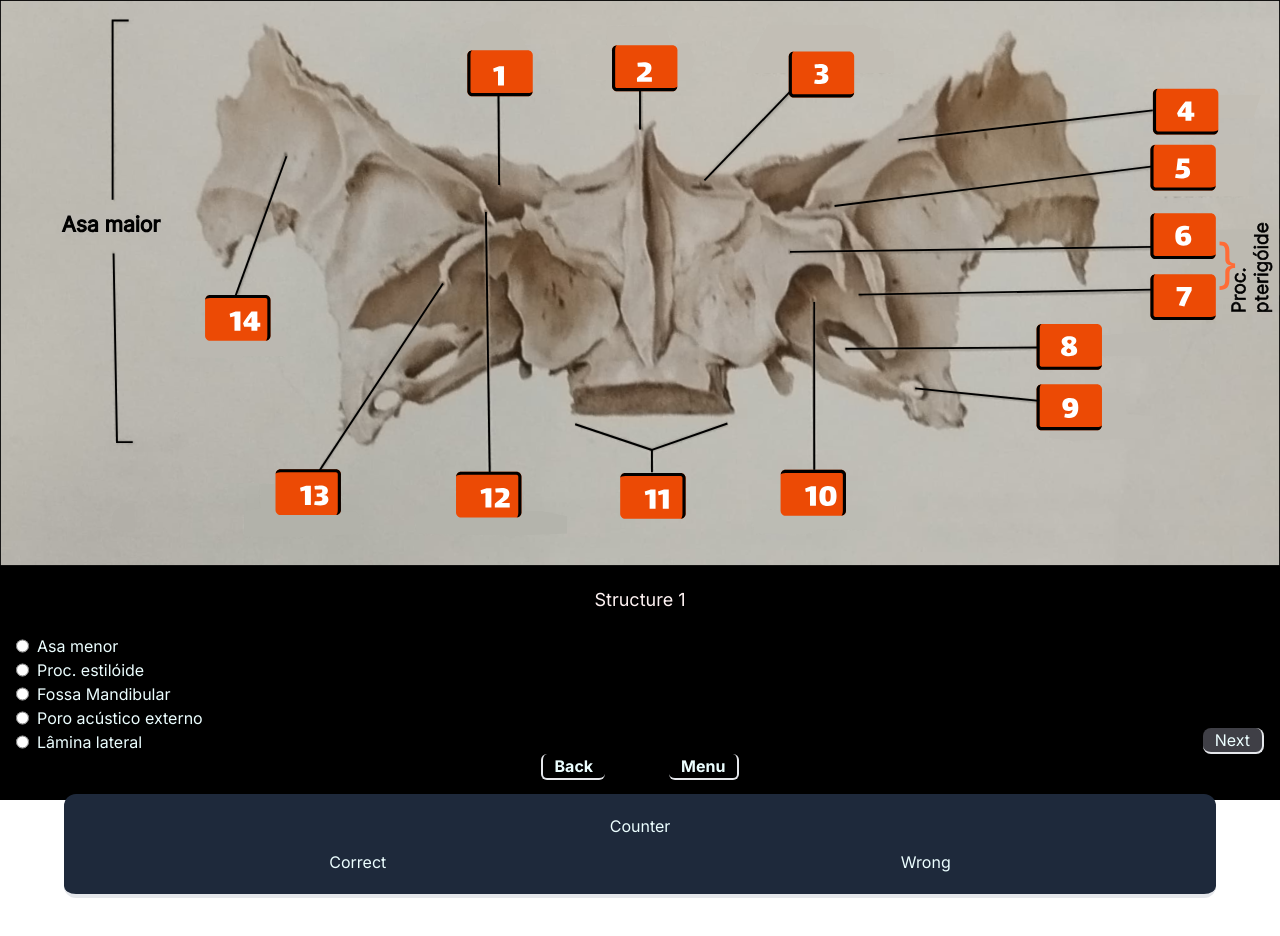
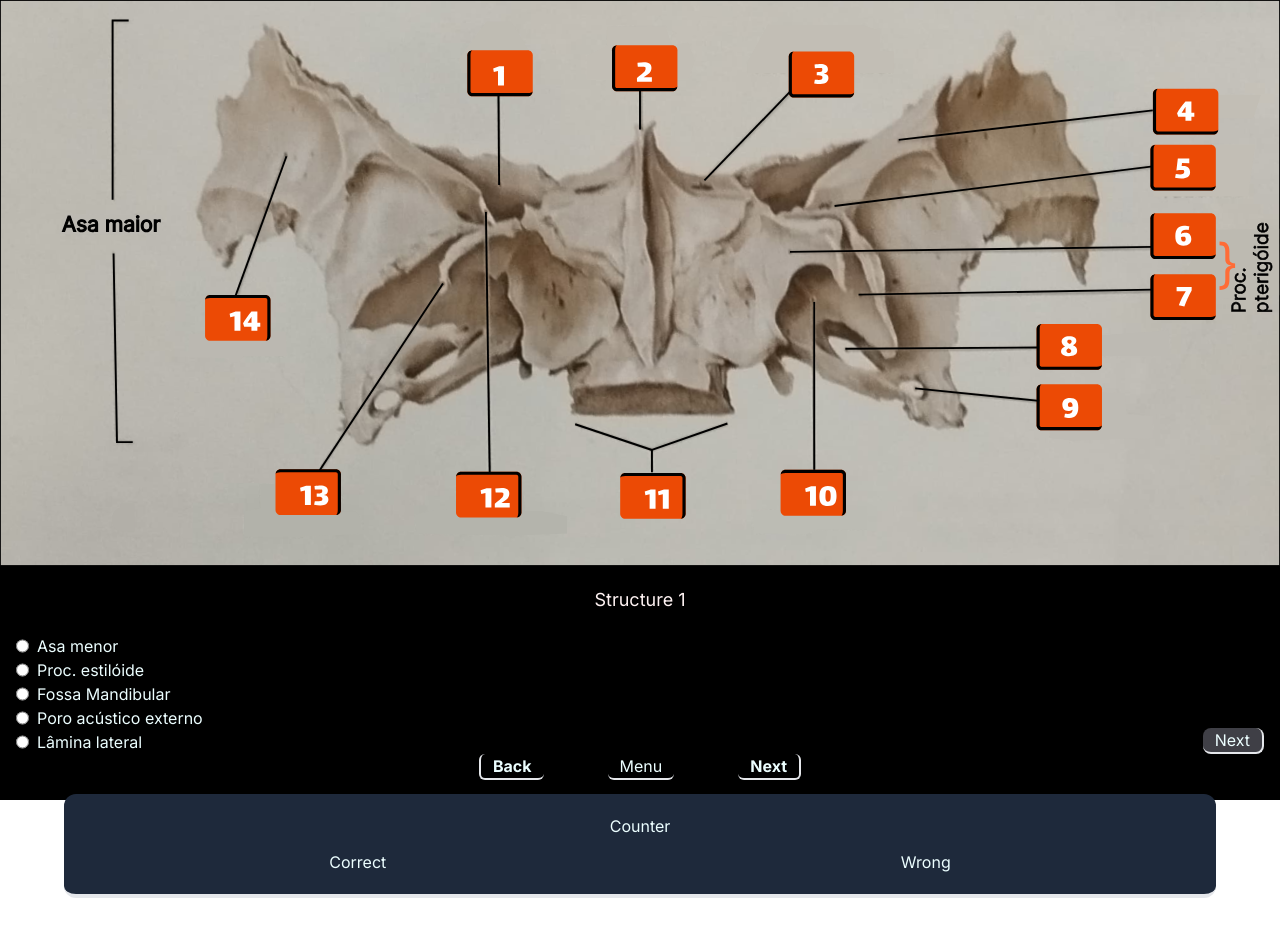
Before and after one commit to GreenProgramDev/odonto-anat-challenge, a Next.js app: page /menu/occipital/quiz4 in a window 1280 px wide. Built offline with nearby package versions, Linux system fonts and the light colour scheme.

Commit message:
chore: update new quiz5, update router from quiz3 and quiz4

```diff
--- a/src/app/menu/occipital/quiz3/page.tsx
+++ b/src/app/menu/occipital/quiz3/page.tsx
@@ -71,9 +71,7 @@ export default function Quiz3() {
                             <button className='text-cyan-50 absolute  p-3  h-5  bg-zinc-700 flex items-center text- text-center border-b-2 border-r-2 rounded-lg' onClick={handleNextQuest} type='button'>{nextButtonText}</button>
                         </div>
                     </div>
-
                     <Counter />
-
                 </form>
                 <div className='fixed bottom-5 flex gap-16 pt-10'>
                     <ButtonBack/>
--- a/src/app/menu/occipital/quiz4/page.tsx
+++ b/src/app/menu/occipital/quiz4/page.tsx
@@ -56,7 +56,7 @@ export default function Quiz4() {
 
    const structureTitle = `Structure ${structureIndex + 1}`
    const nextButtonText = structureIndex === structure.length - 1
-   ?   <Link className="" href="/menu">Finish</Link>
+   ?   <Link className="" href="/menu/occipital/quiz5">Finish</Link>
    : "Next"
 
 
@@ -81,11 +81,14 @@ export default function Quiz4() {
             <Counter />
 
             </form>
-            <div className='fixed bottom-5 flex gap-16 pt-10'>
-                <ButtonBack/>
-                <Link className="text-cyan-50 border-r-2 border-b-2 rounded-md px-3 font-bold  " href="/menu">
+                <div className='fixed bottom-5 flex gap-16 pt-10'>
+                    <ButtonBack/>
+                    <Link className="text-cyan-50 border-b-2  rounded-md px-3 " href="/menu">
                     Menu
-                </Link>
+                    </Link>
+                    <Link className="text-cyan-50 border-r-2 border-b-2 rounded-md px-3 font-bold " href="/menu/occipital/quiz5">
+                    Next
+                    </Link>
                 </div>
             </div>
         </>
--- a/src/app/menu/occipital/quiz5/page.tsx
+++ b/src/app/menu/occipital/quiz5/page.tsx
@@ -10,7 +10,7 @@ import ButtonBack from '@/components/ButtonBack';
 import Link from 'next/link';
 import generateQuestions from '@/app/utils/helper/generateQuestions';
 import namesBones from '@/app/utils/constants/namesBones';
-// import Counter from '@/components/Counter';
+import Counter from '@/components/Counter';
 import { useState } from 'react';
 
 
```
Lines whose indentation alone changed are shown as unchanged.
